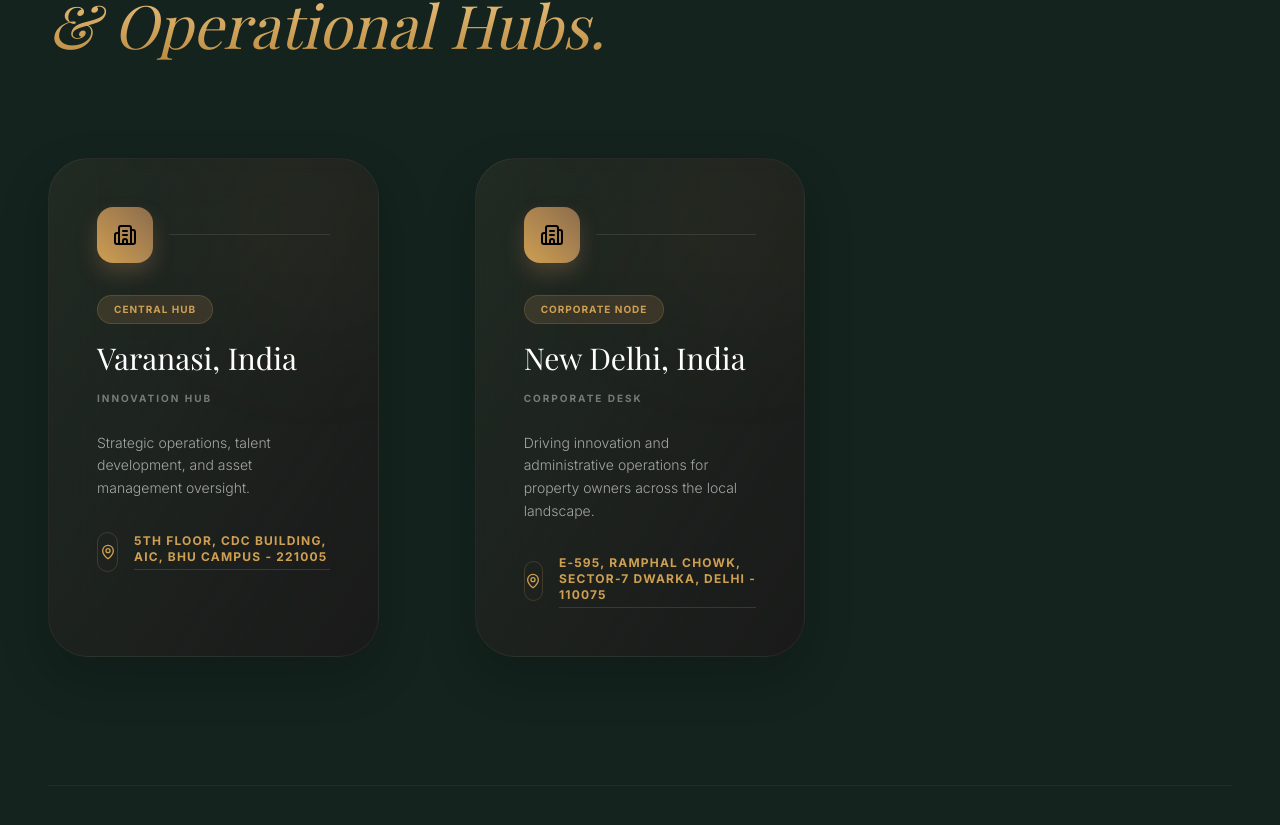
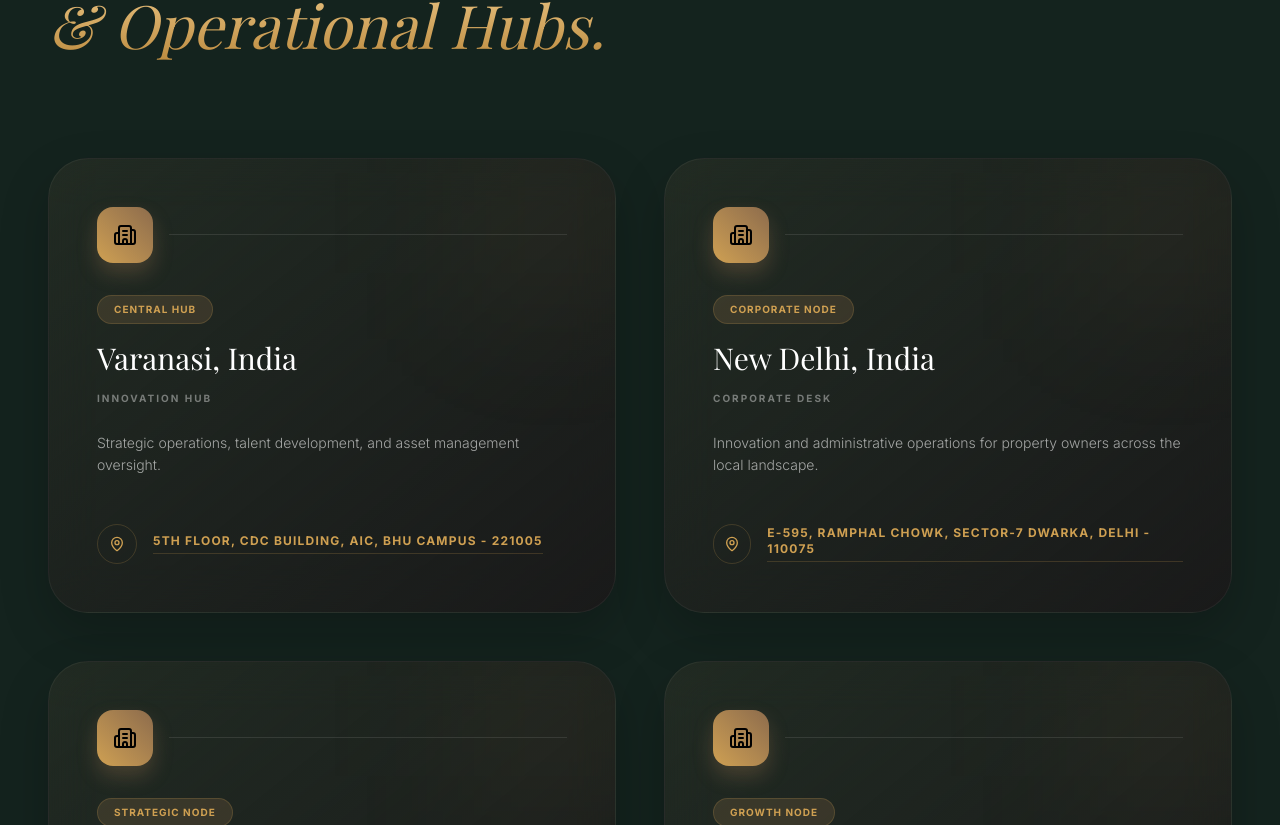
Before and after one commit to cricketmagician/vnexora, a Next.js app: page /contact in a window 1280 px wide. Shown: the part 1475-2300 px from the top of the page. Built offline with nearby package versions, Linux system fonts and the light colour scheme; a web font is replaced by a local one.

Commit message:
feat: Expanded Global Advisory Hubs to include London and US executive offices

```diff
--- a/src/app/contact/page.tsx
+++ b/src/app/contact/page.tsx
@@ -236,7 +236,7 @@ export default function ContactPage() {
             </h2>
           </div>
 
-          <div className="grid grid-cols-1 md:grid-cols-3 gap-16 md:gap-24">
+          <div className="grid grid-cols-1 md:grid-cols-2 gap-12">
             {[
               {
                 region: "Innovation Hub",
@@ -250,7 +250,21 @@ export default function ContactPage() {
                 city: "New Delhi, India",
                 status: "Corporate Node",
                 address: "E-595, Ramphal Chowk, Sector-7 Dwarka, Delhi - 110075",
-                desc: "Driving innovation and administrative operations for property owners across the local landscape."
+                desc: "Innovation and administrative operations for property owners across the local landscape."
+              },
+              {
+                region: "European Division",
+                city: "London, UK",
+                status: "Strategic Node",
+                address: "128 City Road, London, United Kingdom, EC1V 2NX",
+                desc: "High-end advisory and strategic partnerships for the European luxury market."
+              },
+              {
+                region: "NA Advisory",
+                city: "Brookline, US",
+                status: "Growth Node",
+                address: "69 Columbia St. Brookline, MA 02446",
+                desc: "North American property development consulting and hospitality asset management."
               }
             ].map((hub, idx) => (
               <motion.div
```
